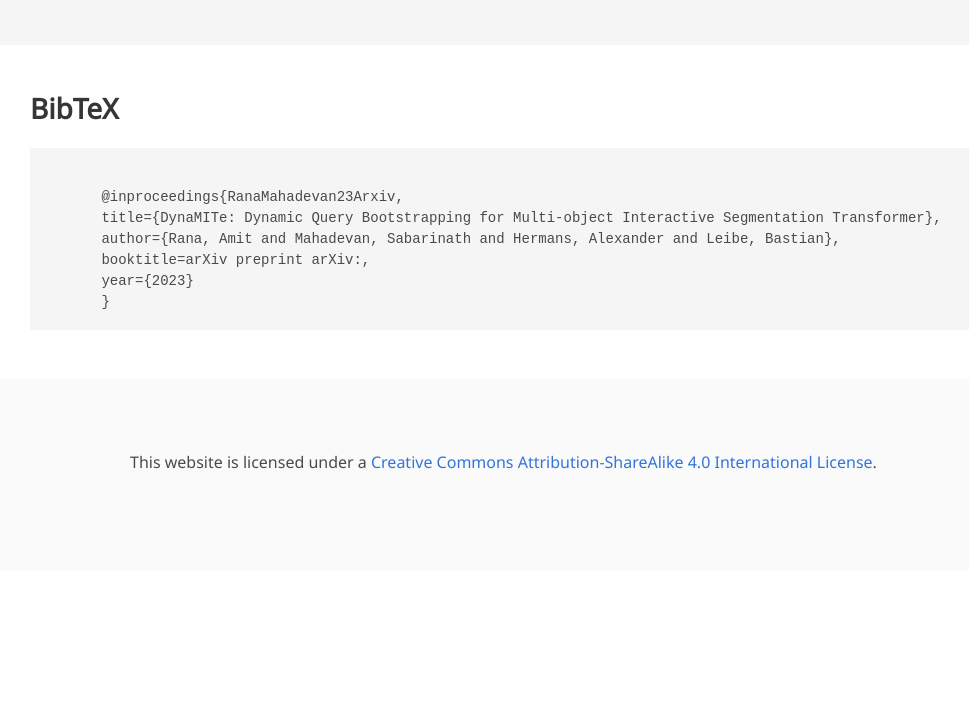
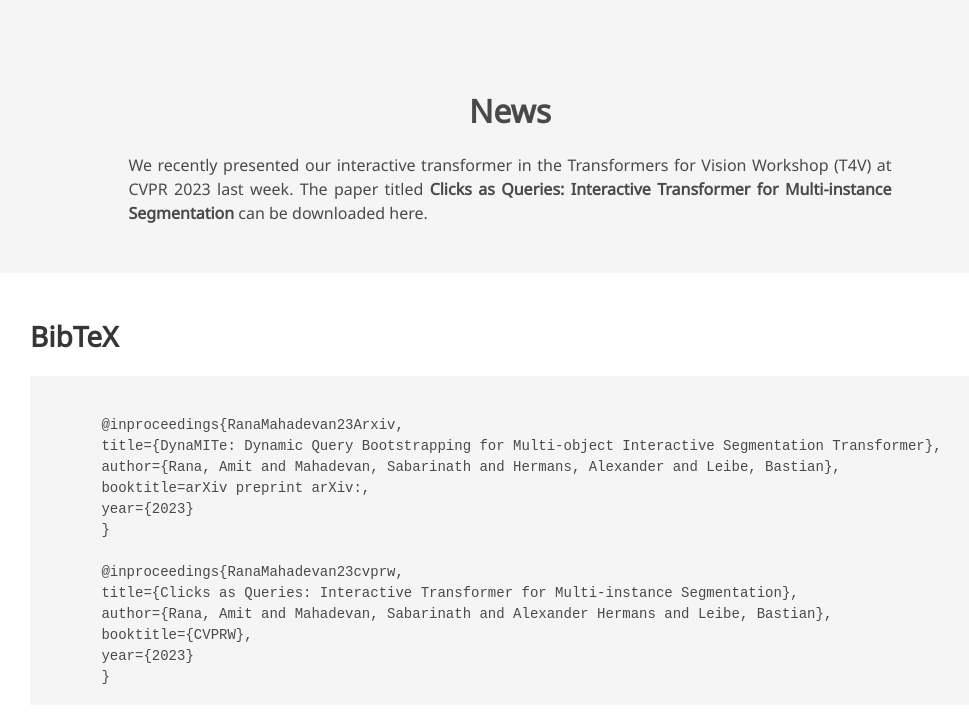
Before and after one commit to sabarim/dynamite, a plain HTML site: page index.html in a window 1280 px wide. Shown: the part 1361-2080 px from the top of the page, without its empty margins (130-1099 px from the left). Before the commit the page ends 1931 px from the top, so only its background shows below. Drawn offline with nearby package versions, Linux system fonts and the light colour scheme; some icons are missing; a web font is replaced by a local one.

Commit message:
Update index.html
Added CVPRW

```diff
--- a/index.html
+++ b/index.html
@@ -178,6 +178,23 @@
 </section>
 <!-- End paper abstract -->
 
+<!-- Paper abstract -->
+<section class="section hero is-light">
+  <div class="container is-max-desktop">
+    <div class="columns is-centered has-text-centered">
+      <div class="column is-four-fifths">
+        <h2 class="title is-3">News</h2>
+        <div class="content has-text-justified">
+          <p>
+            We recently presented our interactive transformer in the <a href="https://sites.google.com/view/t4v-cvpr23/papers">Transformers for Vision Workshop (T4V) at CVPR 2023</a> last week. The paper titled <b>Clicks as Queries: Interactive Transformer for Multi-instance Segmentation</b> can be downloaded <a href="https://vision.rwth-aachen.de/media/papers/227/camera_ready.pdf">here</a>.
+          </p>
+        </div>
+      </div>
+    </div>
+  </div>
+</section>
+<!-- End paper abstract -->
+
 
 <!-- Image carousel -->
 <!-- <section class="hero is-small">
@@ -306,6 +323,13 @@
       booktitle=arXiv preprint arXiv:<id>,
       year={2023}
       }
+
+      @inproceedings{RanaMahadevan23cvprw,
+      title={Clicks as Queries: Interactive Transformer for Multi-instance Segmentation},
+      author={Rana, Amit and Mahadevan, Sabarinath and Alexander Hermans and Leibe, Bastian},
+      booktitle={CVPRW},
+      year={2023}
+      }
 </code></pre>
     </div>
 </section>
```
